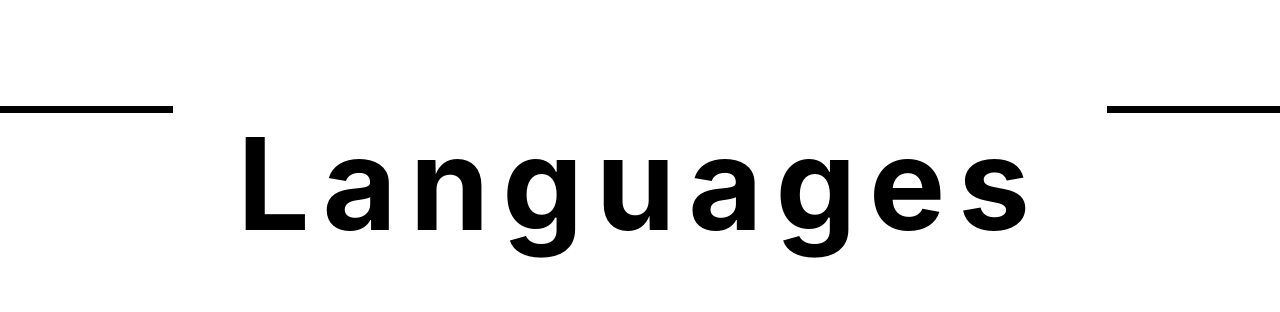
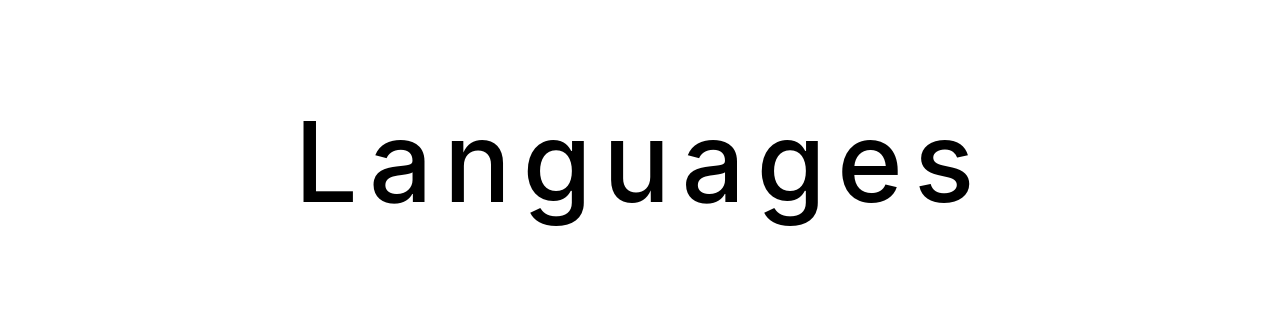
Before and after one commit to Carlosvann45/My-Portfolio-Site, a React app: page / in a window 1280 px wide. Shown: the top 312 px of the page. Built offline with nearby package versions, Linux system fonts and the light colour scheme.

Commit message:
reset title styling

```diff
--- a/src/components/home/Home.module.css
+++ b/src/components/home/Home.module.css
@@ -3,18 +3,11 @@
 }
 
 .languageSliderTitle {
-    font-size: 8em;
+    text-align: center;
+    font-weight: 500;
+    font-size: 7em;
     letter-spacing: .1em;
-    display: grid;
-    grid-template-columns: 1fr auto 1fr;
-    grid-template-rows: .05em 0;
-    grid-gap: .5em;
-}
 
-.languageSliderTitle::before, .languageSliderTitle::after {
-    content: " ";
-    display: block;
-    background-color:black;
 }
 
 .languageSlider {
```
